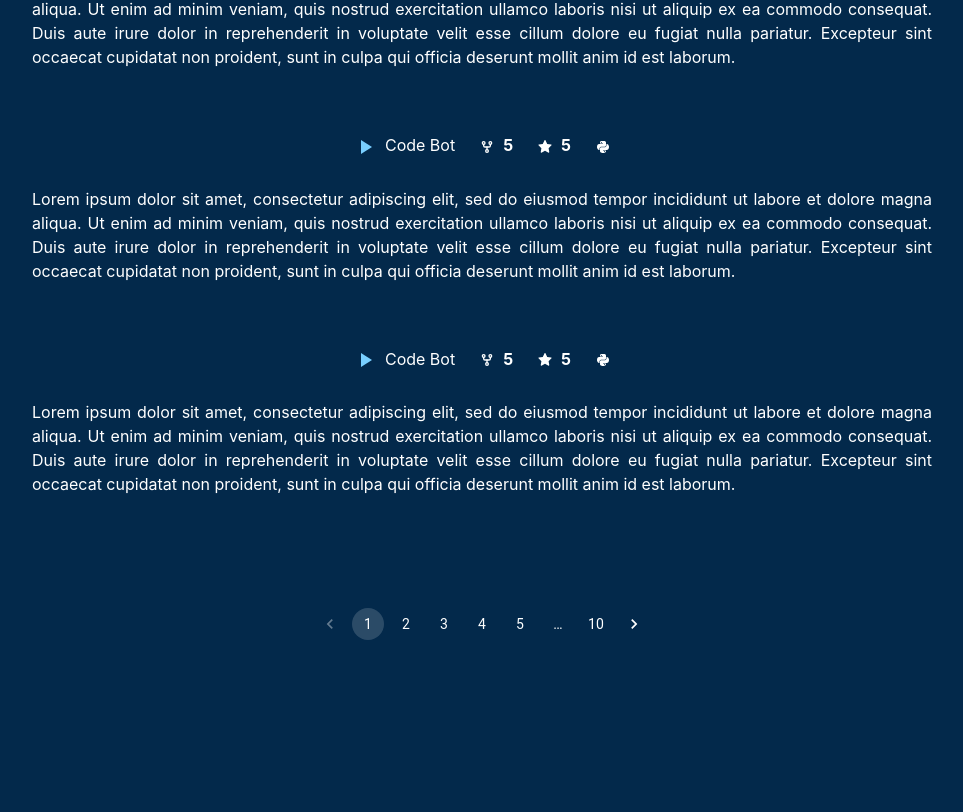
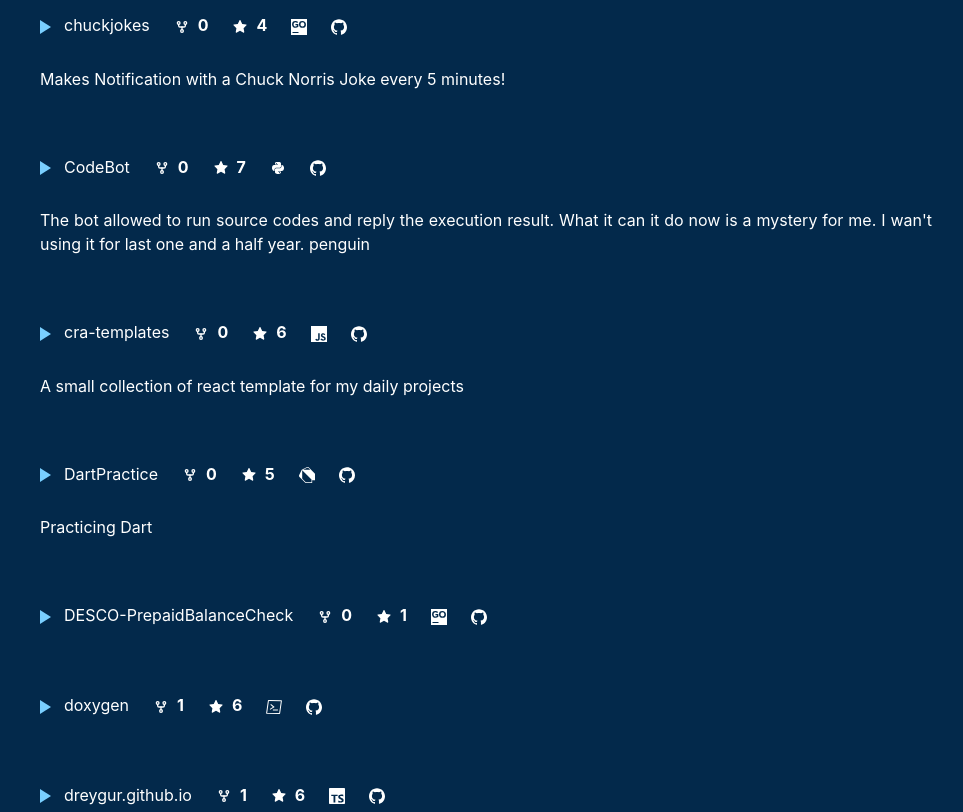
Before and after one commit to dreygur/dreygur.github.io, a React (Create React App) app: page /projects in a window 1280 px wide. Shown: the part 668-1480 px from the top of the page, without its empty margins (158-1121 px from the left). Built offline with nearby package versions, Linux system fonts and the light colour scheme; a web font is replaced by a local one.

Commit message:
Added Projects Page

```diff
--- a/src/Components/Pages/Home/AllProjects/AllProjects.tsx
+++ b/src/Components/Pages/Home/AllProjects/AllProjects.tsx
@@ -2,32 +2,50 @@ import React from 'react';
 import PlayArrowIcon from '@mui/icons-material/PlayArrow';
 import { TbGitFork } from "react-icons/tb";
 import { AiFillStar } from "react-icons/ai";
-import { IoLogoPython } from "react-icons/io";
-import Paginations from '../../../Shared/Pagination/Paginations';
+import { IoLogoHtml5, IoLogoPython } from "react-icons/io";
+import { SiGoland, SiJavascript, SiDart, SiTypescript, SiDocker, SiGithub } from "react-icons/si";
+// import Paginations from '../../../Shared/Pagination/Paginations';
+import { VscTerminalPowershell } from "react-icons/vsc";
+
+// Projects from Static file
+import projects from '../../../../assets/projects.json';
+
+const icons = {
+  'python': <IoLogoPython className='inline' />,
+  'go': <SiGoland className='inline' />,
+  'shell': <VscTerminalPowershell className='inline' />,
+  'html': <IoLogoHtml5 className='inline' />,
+  'javascript': <SiJavascript className='inline' />,
+  'dart': <SiDart className='inline' />,
+  'typescript': <SiTypescript className='inline' />,
+  'dockerfile': <SiDocker className='inline' />,
+};
 
 const AllProjects = () => {
   return (
     <section className='container mx-auto mt-40 relative'>
-            <div className='rotate-[270deg] absolute sm:hidden md:hidden lg:block hidden top-48'>
+      <div className='rotate-[270deg] absolute sm:hidden md:hidden lg:block hidden top-40'>
         <h1 className='lg:text-7xl font-extrabold text-white tracking-wider' style={{ fontFamily: 'Pattaya' }}>Projects</h1>
       </div>
       {
-                new Array(5).fill('').map((d, idx) => <div key={idx} className='lg:w-[900px] mx-auto mb-16 w-64'>
-                    <h1 className='text-white'>
+        projects.map((d, idx) =>
+          <div key={idx} className='lg:w-[900px] mx-auto mb-16 w-64'>
+            <h1 className='text-white text-left'>
               <span className='text-[#79CFFF] pr-2'><PlayArrowIcon /></span>
-                        Code Bot
+              <a href={d["html_url"]} target="_blank" rel='noopener noreferrer'>{d["name"]}</a>
               <span className='pl-6 '><TbGitFork className='inline mr-2' /></span>
-                        <span className='font-bold'>5</span>
+              <span className='font-bold'>{d["forks"]}</span>
               <span className='pl-6'><AiFillStar className='inline mr-2' /></span>
-                        <span className='font-bold'>5</span>
-                        <span className='pl-6'><IoLogoPython className='inline' /></span>
+              <span className='font-bold'>{d["stargazers_count"]}</span>
+              <span className='pl-6'>{icons[(String(d["language"])).toLowerCase()] || ""}</span>
+              <span className='font-bold pl-6'><a href={d["html_url"]} target="_blank" rel='noopener noreferrer'><SiGithub className='inline' /></a></span>
             </h1>
-                    <p className="mt-7 text-white lg:text-justify text-justify md:text-justify">Lorem ipsum dolor sit amet, consectetur adipiscing elit, sed do eiusmod tempor incididunt ut labore et dolore magna aliqua. Ut enim ad minim veniam, quis nostrud exercitation ullamco laboris nisi ut aliquip ex ea commodo consequat. Duis aute irure dolor in reprehenderit in voluptate velit esse cillum dolore eu fugiat nulla pariatur. Excepteur sint occaecat cupidatat non proident, sunt in culpa qui officia deserunt mollit anim id est laborum.</p>
+            <p className="mt-7 text-white lg:text-justify text-justify md:text-justify pl-2">{d["description"]}</p>
           </div>)
       }
-            <div className="flex justify-center mt-28">
+      {/* <div className="flex justify-center mt-28">
         <Paginations />
-            </div>
+      </div> */}
     </section>
   );
 };
```
Lines whose indentation alone changed are shown as unchanged.
